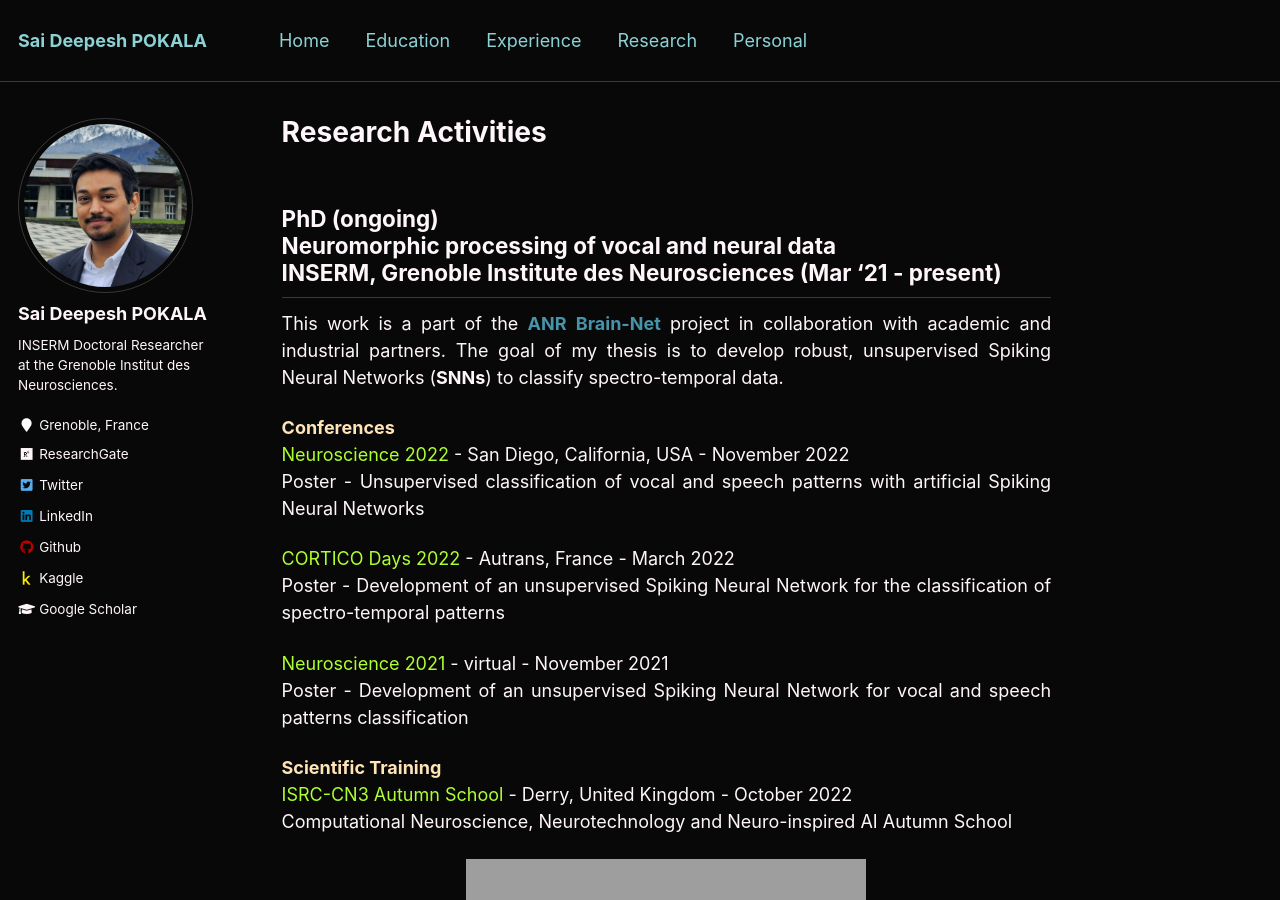
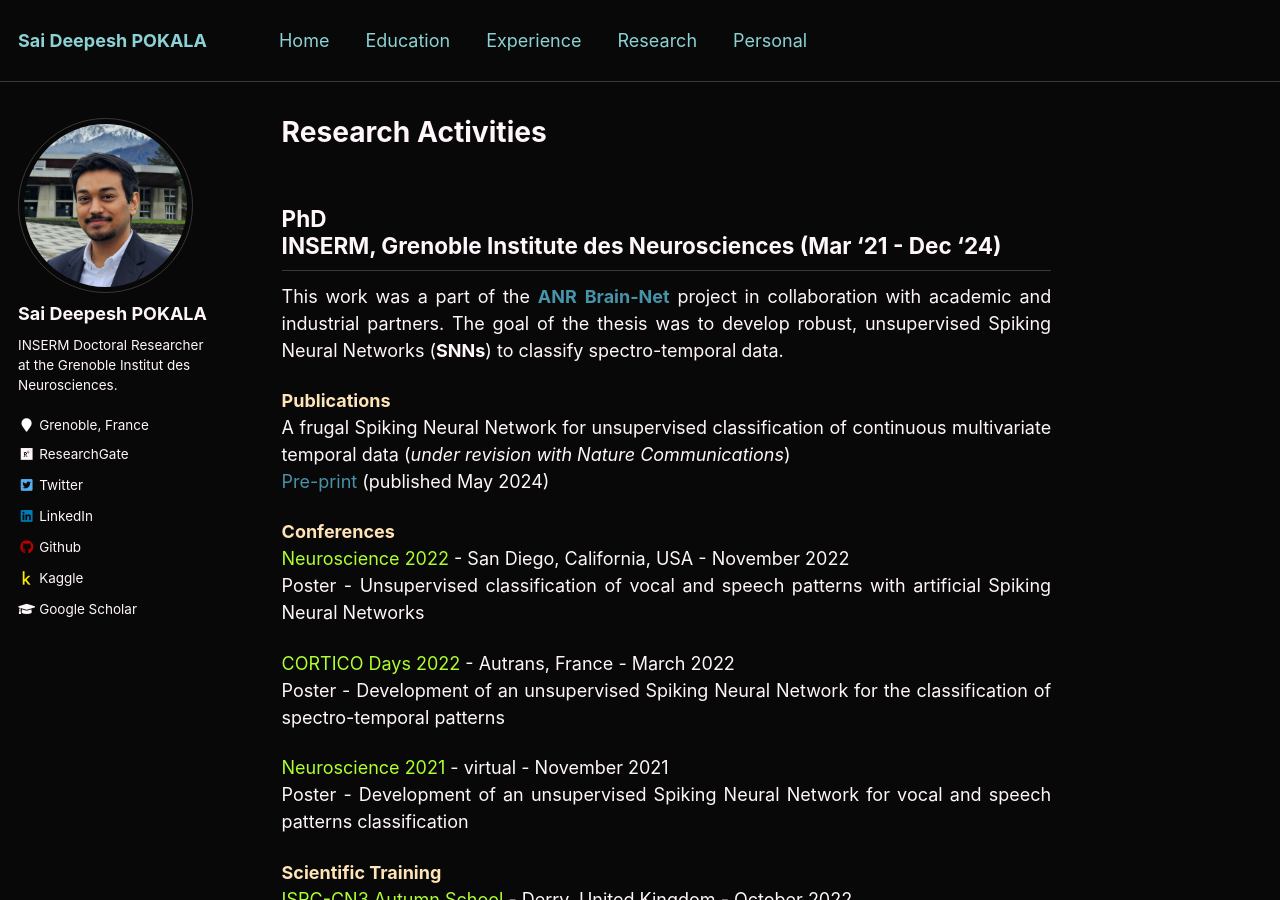
Before and after one commit to saideepesh/saideepesh.github.io, a Jekyll site: the page built from _pages/research.md, in a window 1280 px wide and 900 px high. Built offline with Jekyll 4.4.1, drawn with Linux system fonts in a browser that asks for light colours.

Commit message:
Update research.md
added article

```diff
--- a/_pages/research.md
+++ b/_pages/research.md
@@ -5,9 +5,13 @@ author_profile: true
 classes: wide
 ---
 
-## PhD (ongoing)<br/>Neuromorphic processing of vocal and neural data<br/>INSERM, Grenoble Institute des Neurosciences (Mar '21 - present)
+## PhD<br/>INSERM, Grenoble Institute des Neurosciences (Mar '21 - Dec '24)
 
-This work is a part of the [**ANR**](https://anr.fr/en/){:target="_blank" rel="noopener"} [**Brain-Net**](https://sites.google.com/view/brainnet-project/accueil){:target="_blank" rel="noopener"} project in collaboration with academic and industrial partners. The goal of my thesis is to develop robust, unsupervised Spiking Neural Networks (**SNNs**) to classify spectro-temporal data.
+This work was a part of the [**ANR**](https://anr.fr/en/){:target="_blank" rel="noopener"} [**Brain-Net**](https://sites.google.com/view/brainnet-project/accueil){:target="_blank" rel="noopener"} project in collaboration with academic and industrial partners. The goal of the thesis was to develop robust, unsupervised Spiking Neural Networks (**SNNs**) to classify spectro-temporal data.
+
+<font size="4.5"><span style="color:moccasin"><b>Publications</b></span></font>
+A frugal Spiking Neural Network for unsupervised classification of continuous multivariate temporal data (_under revision with Nature Communications_)\
+[Pre-print](https://arxiv.org/abs/2408.12608){:target="_blank" rel="noopener"} (published May 2024)
 
 <font size="4.5"><span style="color:moccasin"><b>Conferences</b></span></font>
 
```
